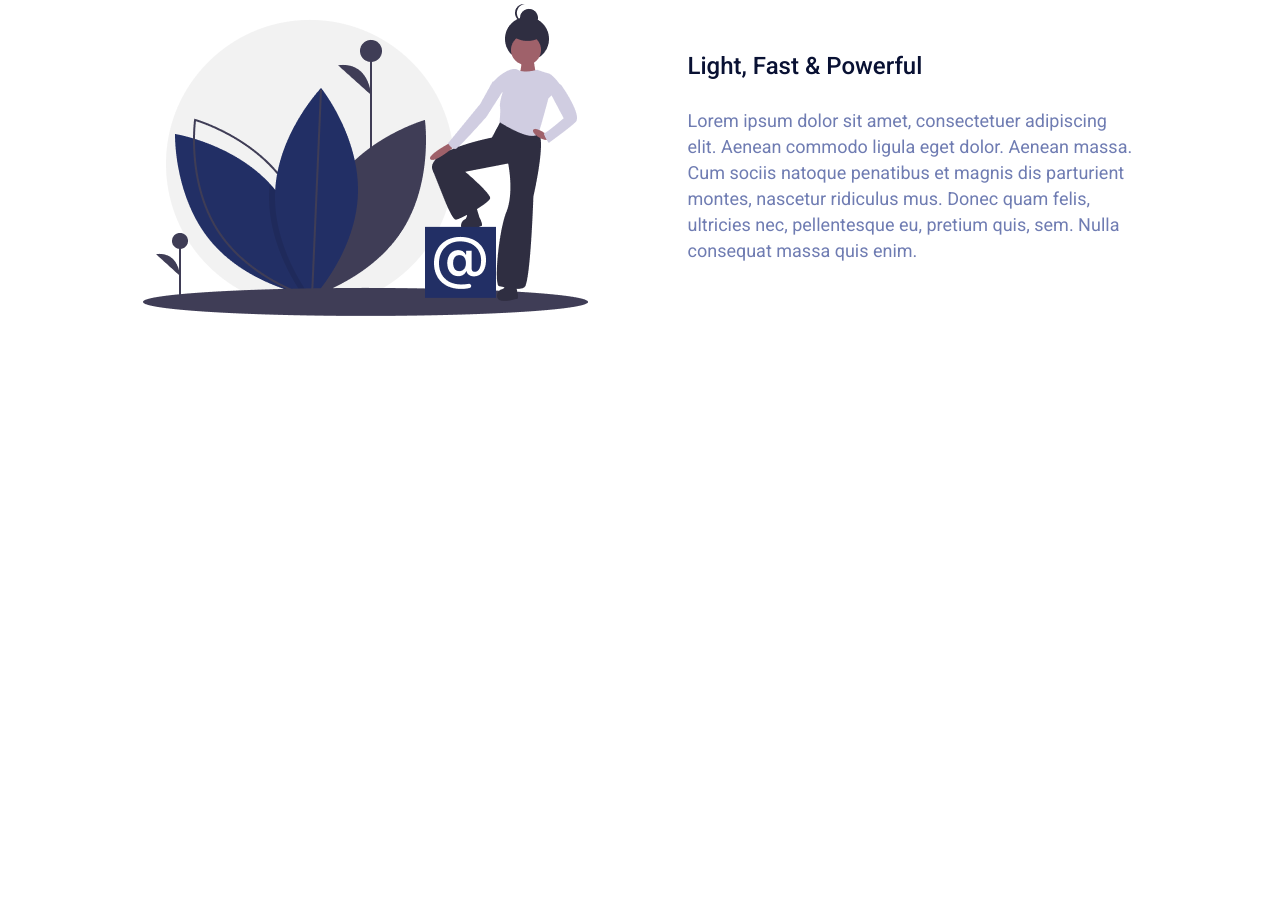
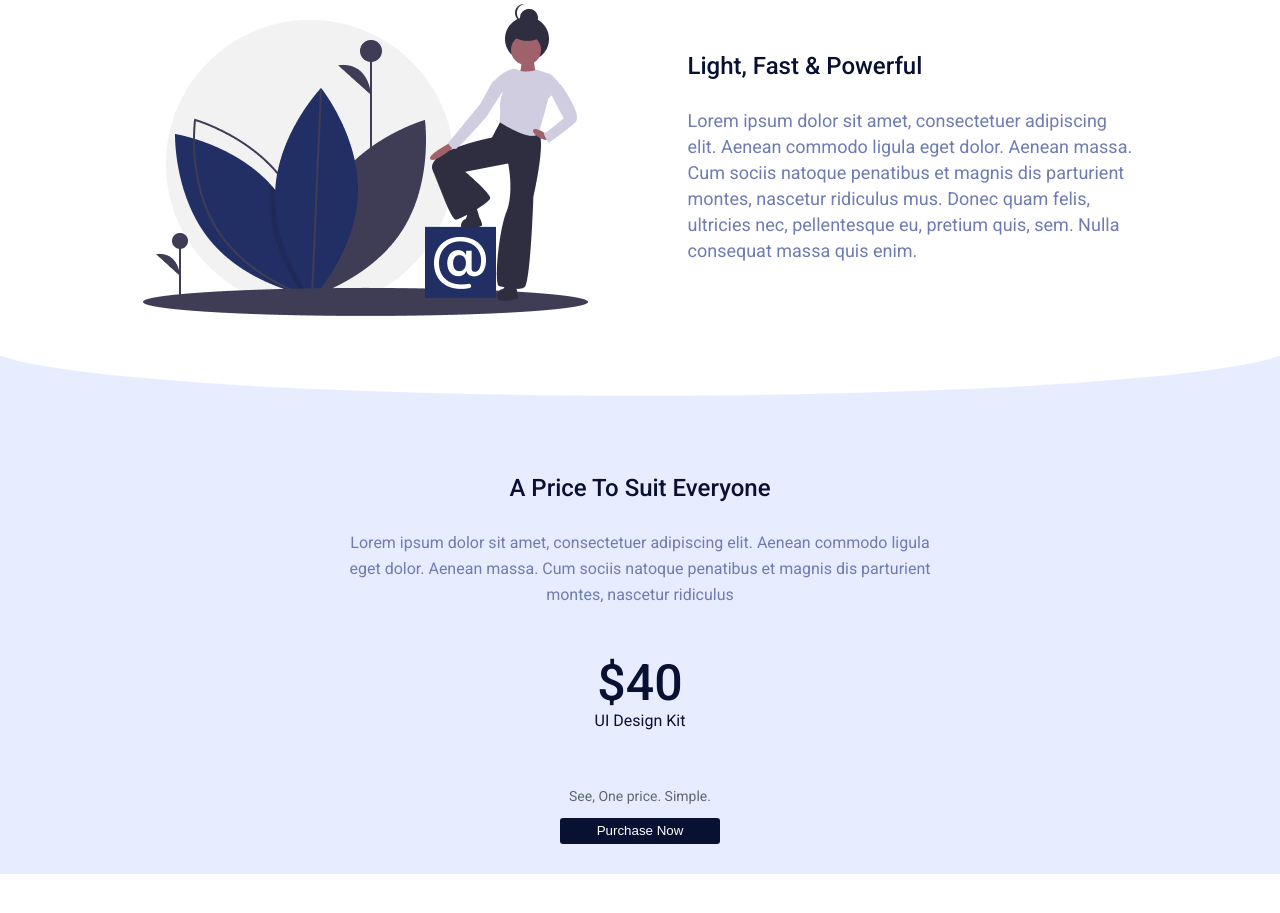
Before and after one commit to Jane-Coding/Simple-landing-page, a website built with Vite: page index.html in a window 1280 px wide. Shown: the part 1946-2859 px from the top of the page. Before the commit the page ends 2331 px from the top, so only its background shows below. Built offline with nearby package versions, Linux system fonts and the light colour scheme.

Commit message:
complete pricing section

```diff
--- a/index.html
+++ b/index.html
@@ -163,6 +163,22 @@
           </p>
         </div>
       </section>
+      <section class="section pricing">
+        <div class="pricing__body">
+          <h2 class="pricing__header">A Price To Suit Everyone</h2>
+          <p class="pricing__text">Lorem ipsum dolor sit amet, consectetuer adipiscing elit. Aenean commodo ligula eget dolor. Aenean massa. Cum sociis natoque penatibus et magnis dis parturient montes, nascetur ridiculus </p>
+        </div>
+
+        <div class="price">
+          <p class="price__value">$40</p>
+          <p class="price__description">UI Design Kit</p>
+        </div>
+
+        <div class="purchase">
+          <p class="purchase__text">See, One price. Simple.</p>
+          <button class="button">Purchase Now</button>
+        </div>
+      </section>
     </main>
 
     <!--icons -->
--- /dev/null
+++ b/styles/blocks/_purchase.scss
@@ -0,0 +1,76 @@
+@use '../utils' as *;
+
+.pricing {
+    flex-direction: column;
+    align-items: center;
+    gap: 40px;
+    background-color: var(--color-background-dark);
+    text-align: center;
+
+    position: relative;
+
+    &::before {
+        content: '';
+        position: absolute;
+        top: 0;
+        width: 100%;
+        height: 50px;
+        background-color: white;
+        clip-path: ellipse(51% 50% at 50% 0);
+
+        @include tablet-above {
+            clip-path: ellipse(51% 100% at 50% 0);
+        }
+    }
+
+
+    @include tablet-above {
+        gap: 50px;
+    }
+
+    &__body {
+        margin-top: 50px;
+
+        @include laptop-above {
+            width: 600px;
+        }
+    }
+
+    &__header {
+        color: var(--color-main);
+        font-size: 24px;
+        font-weight: 500;
+    }
+
+    &__text {
+        color: var(--color-text);
+        font-size: 16px;
+        line-height: 26px;
+        margin-top: 30px;
+    }
+}
+
+.price {
+
+    &__value {
+        color: var(--color-main);
+        font-size: 50px;
+        font-weight: 500;
+    }
+
+    &__description {
+        color: var(--color-main);
+        font-size: 16px;
+        line-height: 26px;
+    }
+}
+
+.purchase {
+
+    &__text {
+        padding-bottom: 10px;
+        color: var(--color-grey);
+        font-size: 14px;
+        line-height: 24px;
+    }
+}
--- a/styles/styles.scss
+++ b/styles/styles.scss
@@ -13,3 +13,4 @@
 @use './blocks/benefits';
 @use './blocks/community';
 @use './blocks/contacts';
+@use './blocks/purchase';
```
